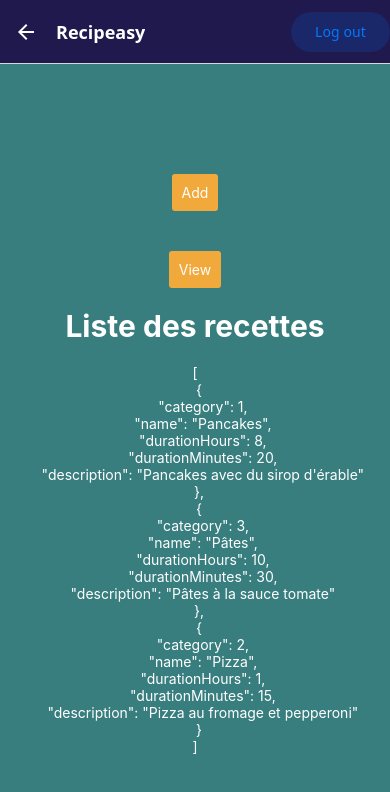
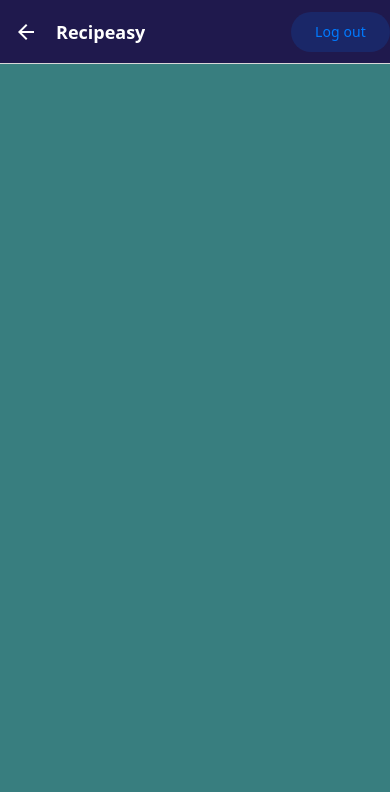
Before and after one commit to Audry-Noupoue/recipeasy, a React Native app: screen /Liste in a window 390 px wide. Shown: the top 792 px of the page. Built offline with nearby package versions, Linux system fonts and the light colour scheme.

Commit message:
Ajout des recettes de départ

```diff
--- a/pages/liste.js
+++ b/pages/liste.js
@@ -1,6 +1,6 @@
-import { Text } from 'react-native';
+import { Text, View, FlatList, TouchableOpacity } from 'react-native';
 import { StatusBar } from 'expo-status-bar';
-import { useState, useEffect } from 'react';
+import { useState } from 'react';
 
 import PageContainer from '../components/PageContainer';
 import Button from '../components/Button.js';
@@ -12,7 +12,7 @@ export default function Liste({ navigation, route }) {
     {
       category: 1,
       name: "Pancakes",
-      durationHours: 8,
+      durationHours: 0,
       durationMinutes: 20,
       description: "Pancakes avec du sirop d'érable"
     },
@@ -26,71 +26,15 @@ export default function Liste({ navigation, route }) {
     {
       category: 3,
       name: "Pâtes",
-      durationHours: 10,
+      durationHours: 0,
       durationMinutes: 30,
       description: "Pâtes à la sauce tomate"
     }
   ]);
 
-  useEffect(() => {
-    const nouvelleRecette = route.params?.recette;
-
-    if (nouvelleRecette) {
-      setRecettes([
-        ...recettes,
-        nouvelleRecette
-      ]);
-    }
-  }, [route.params?.recette]);
-
-  function handleAdd() {
-    navigation.push('Formulaire');
-  }
-
-  function handleView() {
-
-    if (recettes.length === 0) {
-      return;
-    }
-
-    const indexAleatoire = Math.floor(
-      Math.random() * recettes.length
-    );
-
-    const recetteAleatoire = recettes[indexAleatoire];
-
-    navigation.navigate('Formulaire', {
-      recette: recetteAleatoire
-    });
-  }
-
-  const recettesTriees = [...recettes].sort((a, b) =>
-    a.name.localeCompare(b.name)
-  );
-
   return (
     <PageContainer>
-
-      <Button
-        title="Add"
-        onPress={handleAdd}
-      />
-
-      <Button
-        title="View"
-        onPress={handleView}
-      />
-
-      <Text style={styles.titre} >
-       Liste des recettes
-      </Text>
-
-      <Text style={styles.text}>
-        {JSON.stringify(recettesTriees, null, 2)}
-      </Text>
-
       <StatusBar style="auto" />
-
     </PageContainer>
   );
 }
```
